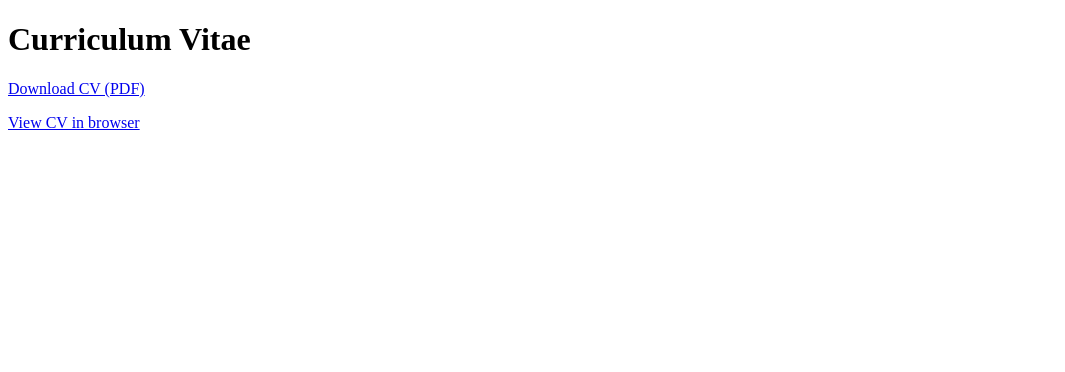
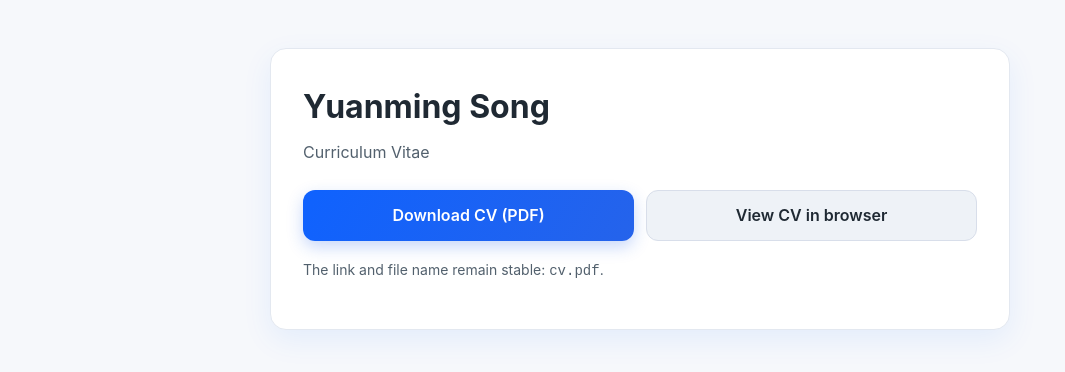
Before and after one commit to Yuanming-Song/Yuanming-Song.github.io, a plain HTML site: page index.html in a window 1280 px wide. Shown: the whole page, without its empty margins (0-1065 px from the left). Drawn offline with Linux system fonts and the light colour scheme.

Commit message:
Improve CV landing page styling

```diff
--- a/index.html
+++ b/index.html
@@ -4,14 +4,93 @@
     <meta charset="utf-8">
     <title>Curriculum Vitae</title>
     <meta name="viewport" content="width=device-width, initial-scale=1">
+    <style>
+      :root {
+        --bg: #f6f8fb;
+        --card: #ffffff;
+        --accent: #0f62fe;
+        --text: #1f2933;
+        --muted: #52606d;
+      }
+      * { box-sizing: border-box; }
+      body {
+        margin: 0;
+        font-family: -apple-system, BlinkMacSystemFont, "Segoe UI", sans-serif;
+        background: var(--bg);
+        color: var(--text);
+        line-height: 1.6;
+      }
+      .page {
+        max-width: 780px;
+        margin: 48px auto;
+        padding: 0 20px;
+      }
+      .card {
+        background: var(--card);
+        padding: 32px;
+        border-radius: 16px;
+        box-shadow: 0 10px 30px rgba(15, 98, 254, 0.08);
+        border: 1px solid #e3e8f0;
+      }
+      h1 {
+        margin: 0 0 8px 0;
+        font-size: 32px;
+      }
+      .subtitle {
+        margin: 0 0 24px 0;
+        color: var(--muted);
+        font-size: 16px;
+      }
+      .actions {
+        display: grid;
+        grid-template-columns: repeat(auto-fit, minmax(220px, 1fr));
+        gap: 12px;
+      }
+      a.button {
+        display: inline-flex;
+        align-items: center;
+        justify-content: center;
+        gap: 8px;
+        padding: 12px 16px;
+        border-radius: 12px;
+        text-decoration: none;
+        font-weight: 600;
+        color: #ffffff;
+        background: linear-gradient(120deg, #0f62fe, #2563eb);
+        box-shadow: 0 6px 16px rgba(37, 99, 235, 0.25);
+        transition: transform 150ms ease, box-shadow 150ms ease;
+      }
+      a.button.secondary {
+        color: var(--text);
+        background: #eef2f7;
+        box-shadow: none;
+        border: 1px solid #d8deea;
+      }
+      a.button:hover {
+        transform: translateY(-1px);
+        box-shadow: 0 10px 24px rgba(37, 99, 235, 0.22);
+      }
+      a.button.secondary:hover {
+        box-shadow: 0 6px 12px rgba(0, 0, 0, 0.06);
+      }
+      .note {
+        margin-top: 18px;
+        color: var(--muted);
+        font-size: 14px;
+      }
+    </style>
   </head>
   <body>
-    <h1>Curriculum Vitae</h1>
-    <p>
-      <a href="./cv.pdf">Download CV (PDF)</a>
-    </p>
-    <p>
-      <a href="./cv.pdf#view=FitH">View CV in browser</a>
-    </p>
+    <main class="page">
+      <section class="card">
+        <h1>Yuanming Song</h1>
+        <p class="subtitle">Curriculum Vitae</p>
+        <div class="actions">
+          <a class="button" href="./cv.pdf" download>Download CV (PDF)</a>
+          <a class="button secondary" href="./cv.pdf#view=FitH">View CV in browser</a>
+        </div>
+        <p class="note">The link and file name remain stable: <code>cv.pdf</code>.</p>
+      </section>
+    </main>
   </body>
 </html>
```
